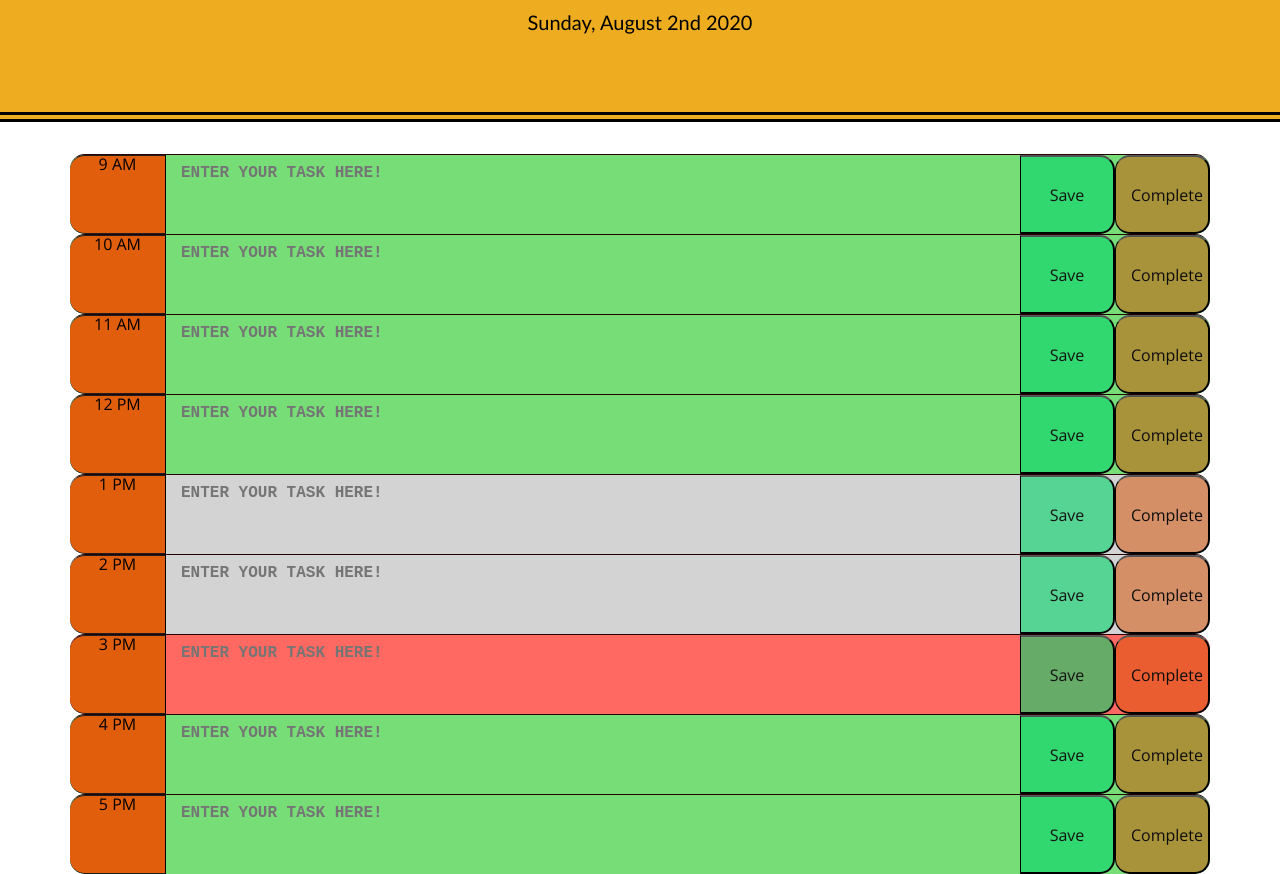
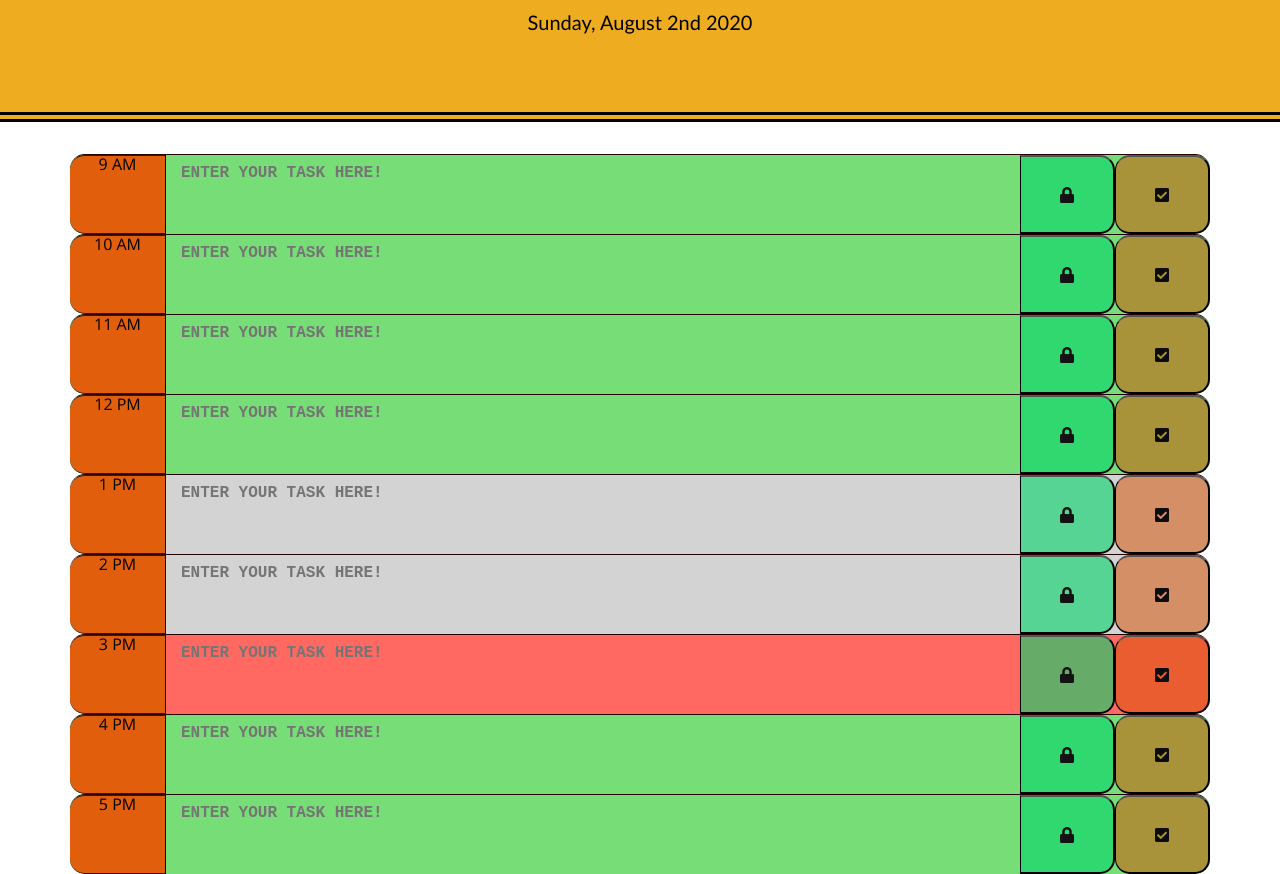
Before and after one commit to maurya512/homework5, a plain HTML site: page index.html in a window 1280 px wide. Shown: the part 182-1056 px from the top of the page. Drawn offline with nearby package versions, Linux system fonts and the light colour scheme.

Commit message:
editted the save and complete buttons with fa

```diff
--- a/index.html
+++ b/index.html
@@ -23,56 +23,56 @@
         <div class="row time-block" id="9">
             <div class="col-1 hour">9 AM</div>
             <textarea class="col-9 schedule" placeholder="ENTER YOUR TASK HERE!"></textarea>
-            <button class="col-1 saveBtn">Save</button>
-            <button class="col-1 completeBtn">Complete</button>
+            <button class="col-1 saveBtn fa fa-lock"></button>
+            <button class="col-1 completeBtn fa fa-check-square"></button>
         </div>
         <div class="row time-block" id="10">
             <div class="col-1 hour">10 AM</div>
             <textarea class="col-9 schedule" placeholder="ENTER YOUR TASK HERE!"></textarea>
-            <button class="col-1 saveBtn">Save</button>
-            <button class="col-1 completeBtn">Complete</button>
+            <button class="col-1 saveBtn fa fa-lock"></button>
+            <button class="col-1 completeBtn fa fa-check-square"></button>
           </div>
           <div class="row time-block" id="11">
             <div class="col-1 hour">11 AM</div>
             <textarea class="col-9 schedule" placeholder="ENTER YOUR TASK HERE!"></textarea>
-            <button class="col-1 saveBtn">Save</button>
-            <button class="col-1 completeBtn">Complete</button>
+            <button class="col-1 saveBtn fa fa-lock"></button>
+            <button class="col-1 completeBtn fa fa-check-square"></button>
           </div>
           <div class="row time-block" id="12">
             <div class="col-1 hour">12 PM</div>
             <textarea class="col-9 schedule" placeholder="ENTER YOUR TASK HERE!"></textarea>
-            <button class="col-1 saveBtn">Save</button>
-            <button class="col-1 completeBtn">Complete</button>
+            <button class="col-1 saveBtn fa fa-lock"></button>
+            <button class="col-1 completeBtn fa fa-check-square"></button>
           </div>
           <div class="row time-block" id="1">
             <div class="col-1 hour">1 PM</div>
             <textarea class="col-9 schedule" placeholder="ENTER YOUR TASK HERE!"></textarea>
-            <button class="col-1 saveBtn">Save</button>
-            <button class="col-1 completeBtn">Complete</button>
+            <button class="col-1 saveBtn fa fa-lock"></button>
+            <button class="col-1 completeBtn fa fa-check-square"></button>
           </div>
           <div class="row time-block" id="2">
             <div class="col-1 hour">2 PM</div>
             <textarea class="col-9 schedule" placeholder="ENTER YOUR TASK HERE!"></textarea>
-            <button class="col-1 saveBtn">Save</button>
-            <button class="col-1 completeBtn">Complete</button>
+            <button class="col-1 saveBtn fa fa-lock"></button>
+            <button class="col-1 completeBtn fa fa-check-square"></button>
           </div>
           <div class="row time-block" id="3">
             <div class="col-1 hour">3 PM</div>
             <textarea class="col-9 schedule" placeholder="ENTER YOUR TASK HERE!"></textarea>
-            <button class="col-1 saveBtn">Save</button>
-            <button class="col-1 completeBtn">Complete</button>
+            <button class="col-1 saveBtn fa fa-lock"></button>
+            <button class="col-1 completeBtn fa fa-check-square"></button>
           </div>
           <div class="row time-block" id="4">
             <div class="col-1 hour">4 PM</div>
             <textarea class="col-9 schedule" placeholder="ENTER YOUR TASK HERE!"></textarea>
-            <button class="col-1 saveBtn">Save</button>
-            <button class="col-1 completeBtn">Complete</button>
+            <button class="col-1 saveBtn fa fa-lock"></button>
+            <button class="col-1 completeBtn fa fa-check-square"></button>
           </div>
           <div class="row time-block" id="5">
             <div class="col-1 hour">5 PM</div>
             <textarea class="col-9 schedule" placeholder="ENTER YOUR TASK HERE!"></textarea>
-            <button class="col-1 saveBtn">Save</button>
-            <button class="col-1 completeBtn">Complete</button>
+            <button class="col-1 saveBtn fa fa-lock"></button>
+            <button class="col-1 completeBtn fa fa-check-square"></button>
           </div>
         <!-- Timeblocks go here -->
     </div>
```
